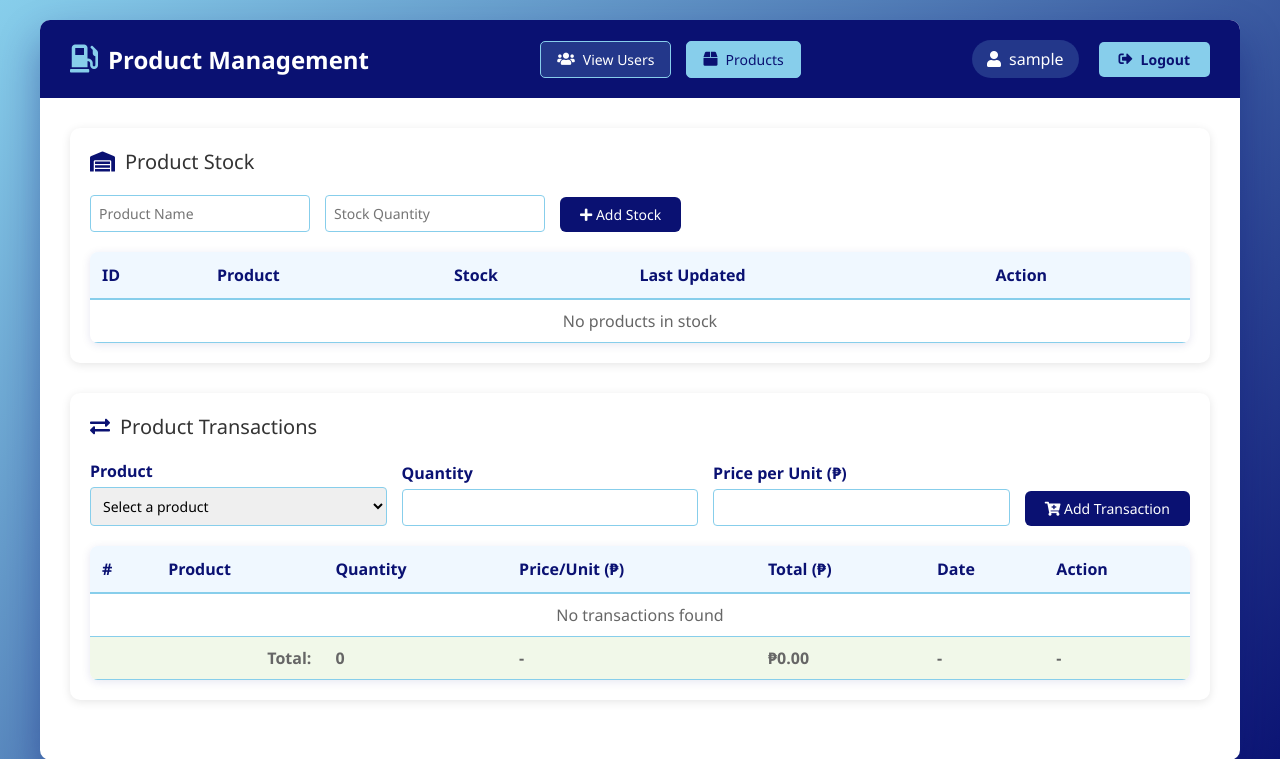
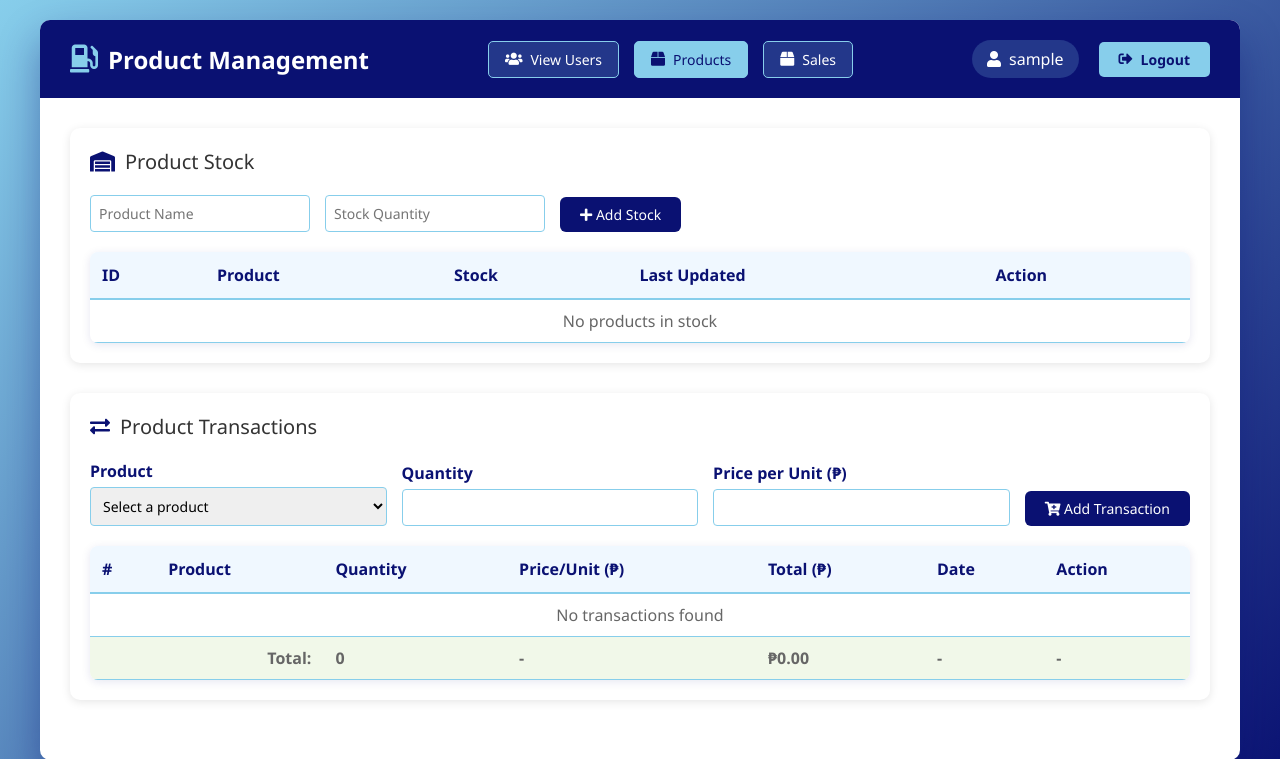
Before and after one commit to primo200/Midterms-csdc105, a Flask app: page /products in a window 1280 px wide. Shown: the top 759 px of the page. Run offline with Flask 3, Linux system fonts and the light colour scheme; the visitor is signed in with stand-in values (Sample User, id 1); some libraries are stand-ins or nearby versions.

Commit message:
Add Sales link to navigation in products.html

```diff
--- a/templates/products.html
+++ b/templates/products.html
@@ -306,6 +306,9 @@
                 <a href="{{ url_for('products') }}" class="nav-btn active">
                     <i class="fas fa-box"></i> Products
                 </a>
+                <a href="{{ url_for('sales') }}" class="nav-btn">
+                    <i class="fas fa-box"></i> Sales
+                </a>
             </div>
             <div class="user-info">
                 <span>
```
